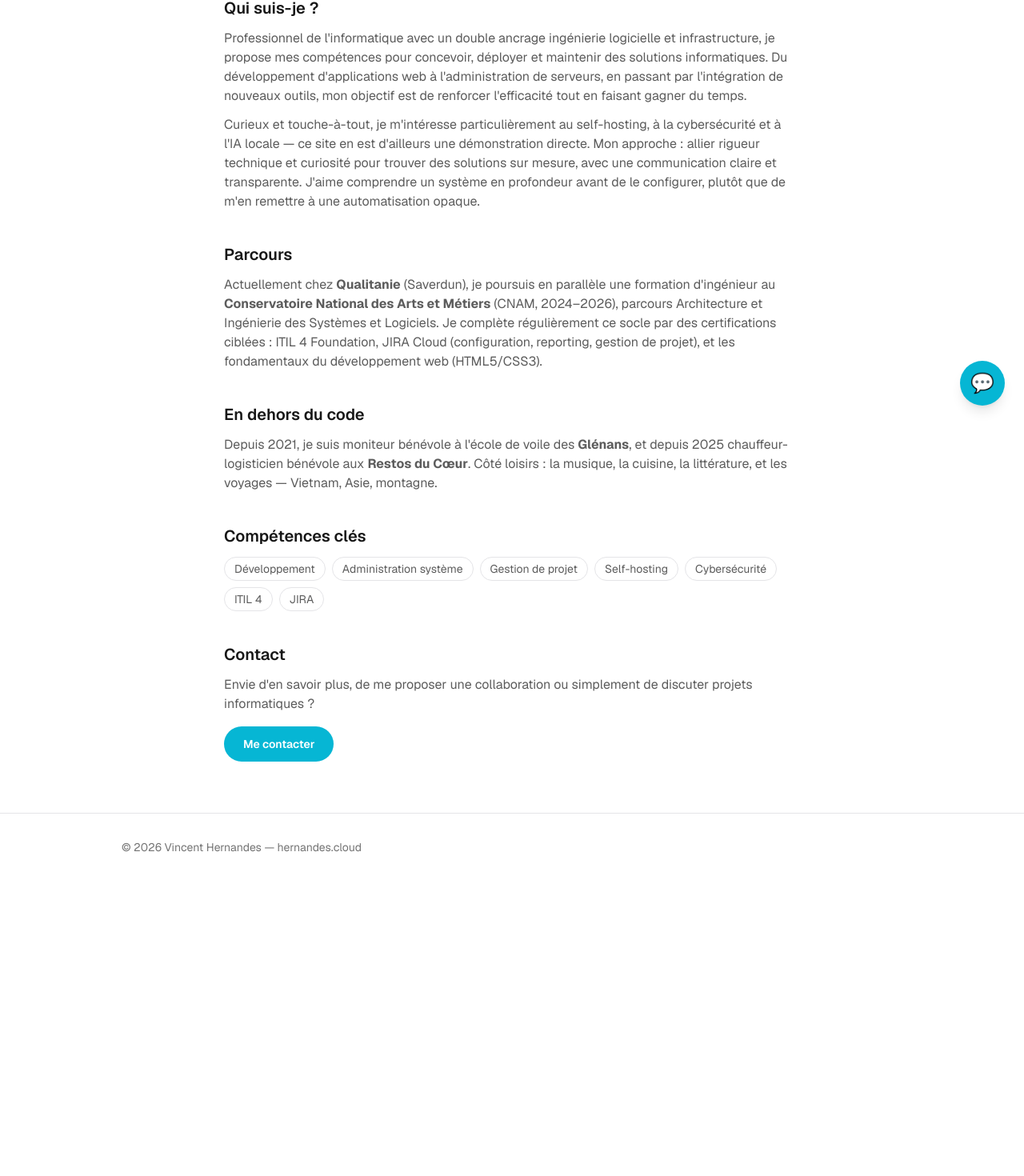
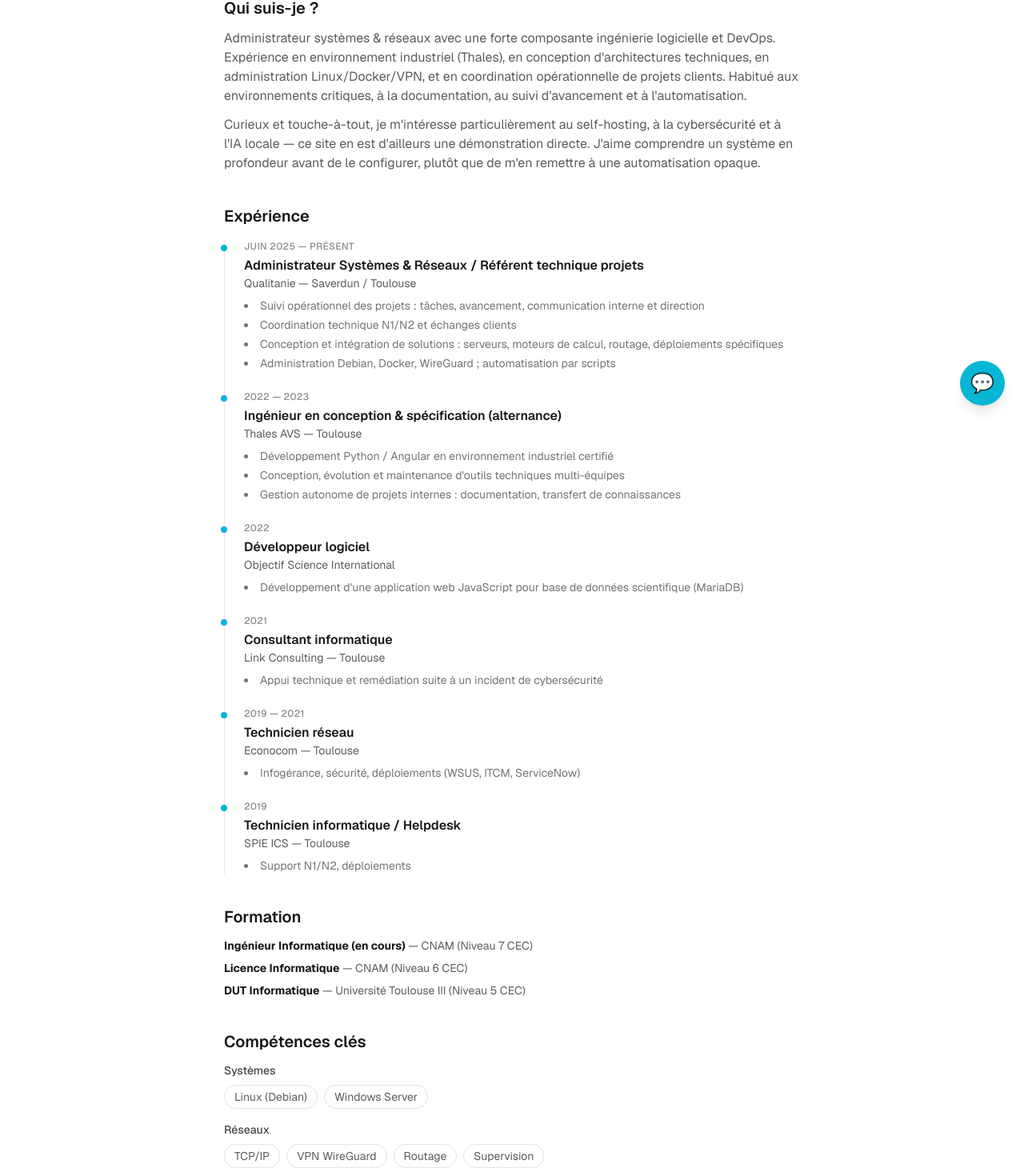
Before and after one commit to vh7383/hernandes.cloud, a Next.js app: page /about in a window 1280 px wide. Shown: the part 269-1739 px from the top of the page at 80% size. Before the commit the page ends 1370 px from the top, so only its background shows below. Built offline with nearby package versions, Linux system fonts and the light colour scheme.

Commit message:
Page À propos réécrite avec les données du CV (parcours pro, formation, compétences, langues)

```diff
--- a/app/about/page.tsx
+++ b/app/about/page.tsx
@@ -1,53 +1,114 @@
 import type { Metadata } from "next";
+import { experience } from "@/content/experience";
 
 export const metadata: Metadata = {
   title: "À propos — hernandes.cloud",
 };
+
+const skillGroups: { label: string; skills: string[] }[] = [
+  { label: "Systèmes", skills: ["Linux (Debian)", "Windows Server"] },
+  { label: "Réseaux", skills: ["TCP/IP", "VPN WireGuard", "Routage", "Supervision"] },
+  { label: "DevOps / Infra", skills: ["Docker", "Git", "GitLab CI/CD", "Bash", "Python"] },
+  { label: "Outils", skills: ["Odoo", "ServiceNow", "WSUS", "ITCM"] },
+  { label: "Développement", skills: ["Python", "JavaScript", "SQL"] },
+];
+
+const formation = [
+  { label: "Ingénieur Informatique (en cours)", school: "CNAM", level: "Niveau 7 CEC" },
+  { label: "Licence Informatique", school: "CNAM", level: "Niveau 6 CEC" },
+  { label: "DUT Informatique", school: "Université Toulouse III", level: "Niveau 5 CEC" },
+];
 
 export default function AboutPage() {
   return (
     <div className="mx-auto max-w-3xl px-6 py-16">
       <h1 className="text-3xl font-bold tracking-tight">À propos de moi</h1>
       <p className="mt-4 text-foreground/70">
-        Je m&apos;appelle Vincent Hernandes, basé à Toulouse. Bienvenue sur mon
-        espace — et n&apos;hésitez pas à me contacter pour échanger ou
-        collaborer !
+        Je m&apos;appelle Vincent Hernandes — Administrateur Systèmes &amp;
+        Réseaux, ingénierie logicielle &amp; DevOps. Basé à Toulouse.
+        N&apos;hésitez pas à me contacter pour échanger ou collaborer !
       </p>
 
       <section className="mt-10">
         <h2 className="text-xl font-semibold">Qui suis-je ?</h2>
         <p className="mt-3 text-foreground/70">
-          Professionnel de l&apos;informatique avec un double ancrage
-          ingénierie logicielle et infrastructure, je propose mes compétences
-          pour concevoir, déployer et maintenir des solutions informatiques.
-          Du développement d&apos;applications web à l&apos;administration de
-          serveurs, en passant par l&apos;intégration de nouveaux outils, mon
-          objectif est de renforcer l&apos;efficacité tout en faisant gagner
-          du temps.
+          Administrateur systèmes &amp; réseaux avec une forte composante
+          ingénierie logicielle et DevOps. Expérience en environnement
+          industriel (Thales), en conception d&apos;architectures techniques,
+          en administration Linux/Docker/VPN, et en coordination
+          opérationnelle de projets clients. Habitué aux environnements
+          critiques, à la documentation, au suivi d&apos;avancement et à
+          l&apos;automatisation.
         </p>
         <p className="mt-3 text-foreground/70">
           Curieux et touche-à-tout, je m&apos;intéresse particulièrement au
           self-hosting, à la cybersécurité et à l&apos;IA locale — ce site en
-          est d&apos;ailleurs une démonstration directe. Mon approche : allier
-          rigueur technique et curiosité pour trouver des solutions sur
-          mesure, avec une communication claire et transparente. J&apos;aime
+          est d&apos;ailleurs une démonstration directe. J&apos;aime
           comprendre un système en profondeur avant de le configurer, plutôt
           que de m&apos;en remettre à une automatisation opaque.
         </p>
       </section>
 
       <section className="mt-10">
-        <h2 className="text-xl font-semibold">Parcours</h2>
-        <p className="mt-3 text-foreground/70">
-          Actuellement chez <strong>Qualitanie</strong>{" "}
-          (Saverdun), je poursuis en parallèle une formation
-          d&apos;ingénieur au{" "}
-          <strong>Conservatoire National des Arts et Métiers</strong> (CNAM,
-          2024–2026), parcours Architecture et Ingénierie des Systèmes et
-          Logiciels. Je complète régulièrement ce socle par des certifications
-          ciblées : ITIL 4 Foundation, JIRA Cloud (configuration, reporting,
-          gestion de projet), et les fondamentaux du développement web
-          (HTML5/CSS3).
+        <h2 className="text-xl font-semibold">Expérience</h2>
+        <ol className="mt-4 space-y-6 border-l border-border pl-6">
+          {experience.map((entry) => (
+            <li key={`${entry.company}-${entry.period}`} className="relative">
+              <span className="absolute -left-[29px] top-1.5 h-2 w-2 rounded-full bg-brand" aria-hidden="true" />
+              <p className="text-xs font-medium uppercase tracking-wide text-foreground/50">
+                {entry.period}
+              </p>
+              <h3 className="mt-1 font-semibold">{entry.title}</h3>
+              <p className="text-sm text-foreground/70">
+                {entry.company}
+                {entry.location ? ` — ${entry.location}` : ""}
+              </p>
+              <ul className="mt-2 list-inside list-disc space-y-1 text-sm text-foreground/60">
+                {entry.bullets.map((bullet) => (
+                  <li key={bullet}>{bullet}</li>
+                ))}
+              </ul>
+            </li>
+          ))}
+        </ol>
+      </section>
+
+      <section className="mt-10">
+        <h2 className="text-xl font-semibold">Formation</h2>
+        <ul className="mt-3 space-y-2">
+          {formation.map((f) => (
+            <li key={f.label} className="text-sm text-foreground/70">
+              <strong className="text-foreground">{f.label}</strong> — {f.school} ({f.level})
+            </li>
+          ))}
+        </ul>
+      </section>
+
+      <section className="mt-10">
+        <h2 className="text-xl font-semibold">Compétences clés</h2>
+        <div className="mt-3 space-y-4">
+          {skillGroups.map((group) => (
+            <div key={group.label}>
+              <p className="text-sm font-medium text-foreground/80">{group.label}</p>
+              <ul className="mt-2 flex flex-wrap gap-2">
+                {group.skills.map((skill) => (
+                  <li
+                    key={skill}
+                    className="rounded-full border border-border px-3 py-1 text-sm text-foreground/70"
+                  >
+                    {skill}
+                  </li>
+                ))}
+              </ul>
+            </div>
+          ))}
+        </div>
+      </section>
+
+      <section className="mt-10">
+        <h2 className="text-xl font-semibold">Langues</h2>
+        <p className="mt-3 text-sm text-foreground/70">
+          Français (natif) · Anglais (B2) · Espagnol (moyen)
         </p>
       </section>
 
@@ -60,28 +121,6 @@ export default function AboutPage() {
           musique, la cuisine, la littérature, et les voyages — Vietnam, Asie,
           montagne.
         </p>
-      </section>
-
-      <section className="mt-10">
-        <h2 className="text-xl font-semibold">Compétences clés</h2>
-        <ul className="mt-3 flex flex-wrap gap-2">
-          {[
-            "Développement",
-            "Administration système",
-            "Gestion de projet",
-            "Self-hosting",
-            "Cybersécurité",
-            "ITIL 4",
-            "JIRA",
-          ].map((skill) => (
-            <li
-              key={skill}
-              className="rounded-full border border-border px-3 py-1 text-sm text-foreground/70"
-            >
-              {skill}
-            </li>
-          ))}
-        </ul>
       </section>
 
       <section className="mt-10">
--- /dev/null
+++ b/content/experience.ts
@@ -0,0 +1,65 @@
+// Parcours professionnel, à plat — même logique que content/projects.ts et
+// content/services.ts (tableau TS simple, pas de CMS).
+
+export interface ExperienceEntry {
+  period: string;
+  title: string;
+  company: string;
+  location?: string;
+  bullets: string[];
+}
+
+export const experience: ExperienceEntry[] = [
+  {
+    period: "Juin 2025 — Présent",
+    title: "Administrateur Systèmes & Réseaux / Référent technique projets",
+    company: "Qualitanie",
+    location: "Saverdun / Toulouse",
+    bullets: [
+      "Suivi opérationnel des projets : tâches, avancement, communication interne et direction",
+      "Coordination technique N1/N2 et échanges clients",
+      "Conception et intégration de solutions : serveurs, moteurs de calcul, routage, déploiements spécifiques",
+      "Administration Debian, Docker, WireGuard ; automatisation par scripts",
+    ],
+  },
+  {
+    period: "2022 — 2023",
+    title: "Ingénieur en conception & spécification (alternance)",
+    company: "Thales AVS",
+    location: "Toulouse",
+    bullets: [
+      "Développement Python / Angular en environnement industriel certifié",
+      "Conception, évolution et maintenance d'outils techniques multi-équipes",
+      "Gestion autonome de projets internes : documentation, transfert de connaissances",
+    ],
+  },
+  {
+    period: "2022",
+    title: "Développeur logiciel",
+    company: "Objectif Science International",
+    bullets: [
+      "Développement d'une application web JavaScript pour base de données scientifique (MariaDB)",
+    ],
+  },
+  {
+    period: "2021",
+    title: "Consultant informatique",
+    company: "Link Consulting",
+    location: "Toulouse",
+    bullets: ["Appui technique et remédiation suite à un incident de cybersécurité"],
+  },
+  {
+    period: "2019 — 2021",
+    title: "Technicien réseau",
+    company: "Econocom",
+    location: "Toulouse",
+    bullets: ["Infogérance, sécurité, déploiements (WSUS, ITCM, ServiceNow)"],
+  },
+  {
+    period: "2019",
+    title: "Technicien informatique / Helpdesk",
+    company: "SPIE ICS",
+    location: "Toulouse",
+    bullets: ["Support N1/N2, déploiements"],
+  },
+];
```
